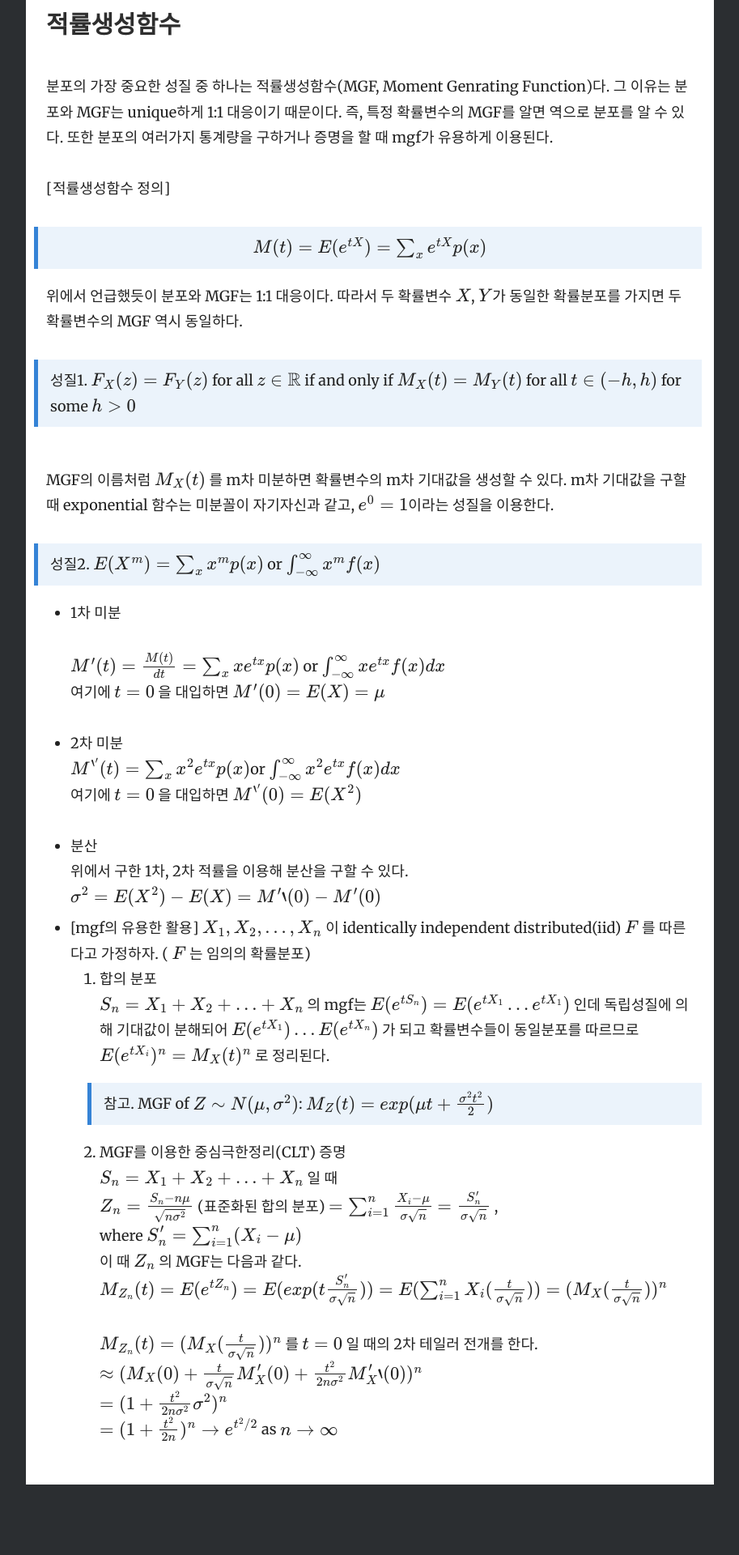
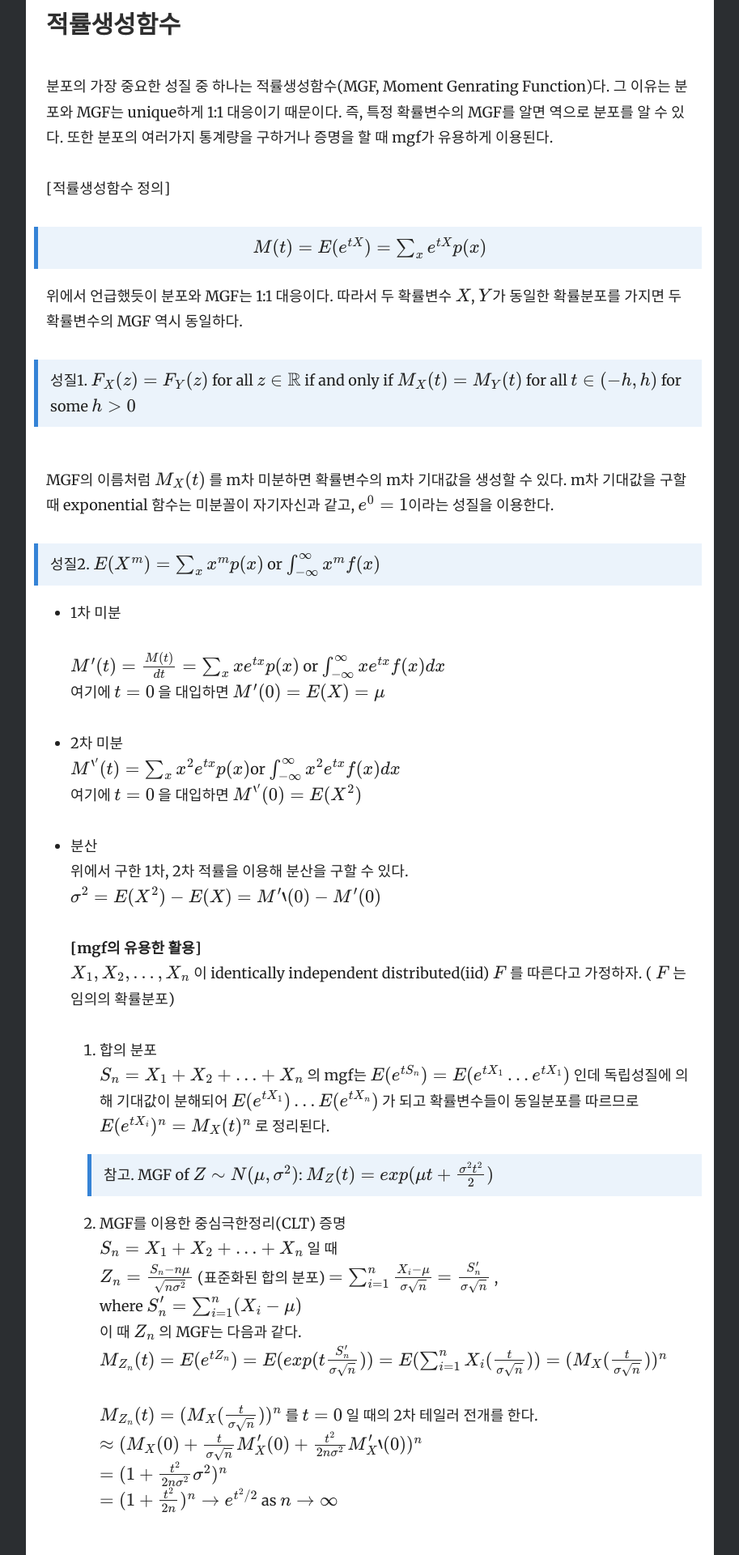
Before and after one commit to yrk3434/yrk3434.github.io, a Jekyll site: the page built from _docs/Theory/Mathematical Statistics.md, in a window 1280 px wide. Shown: the part 1402-3322 px from the top of the page at 81% size, without its empty margins (333-1246 px from the left). Built offline with Jekyll 4.4.1, drawn with Linux system fonts in a browser that asks for light colours; formulas are drawn with MathJax 3; before the commit the page ends 3235 px from its top, so only the background shows below that.

```diff
--- a/_docs/Theory/Mathematical Statistics.md
+++ b/_docs/Theory/Mathematical Statistics.md
@@ -65,7 +65,7 @@ $ M^{''}(t) = \sum_x x^2 e^{tx}p(x) $or $ \int_{-\infty}^{\infty} x^2 e^{tx}f(x)
 - 분산 <br/>
 위에서 구한 1차, 2차 적률을 이용해 분산을 구할 수 있다. $ \sigma^2 = E(X^2)-E(X) = M''(0) - M'(0) $
 <br/>
-- [mgf의 유용한 활용]
+**[mgf의 유용한 활용]** <br/>
 $ X_1, X_2, ..., X_n $ 이 identically independent distributed(iid) $ F $ 를 따른다고 가정하자. ( $ F $ 는 임의의 확률분포)
 1. 합의 분포 <br/>
   $ S_n = X_1 + X_2 + ... + X_n $ 의 mgf는 $ E(e^{t S_n}) = E(e^{t X_1}...e^{t X_1}) $ 인데
```
